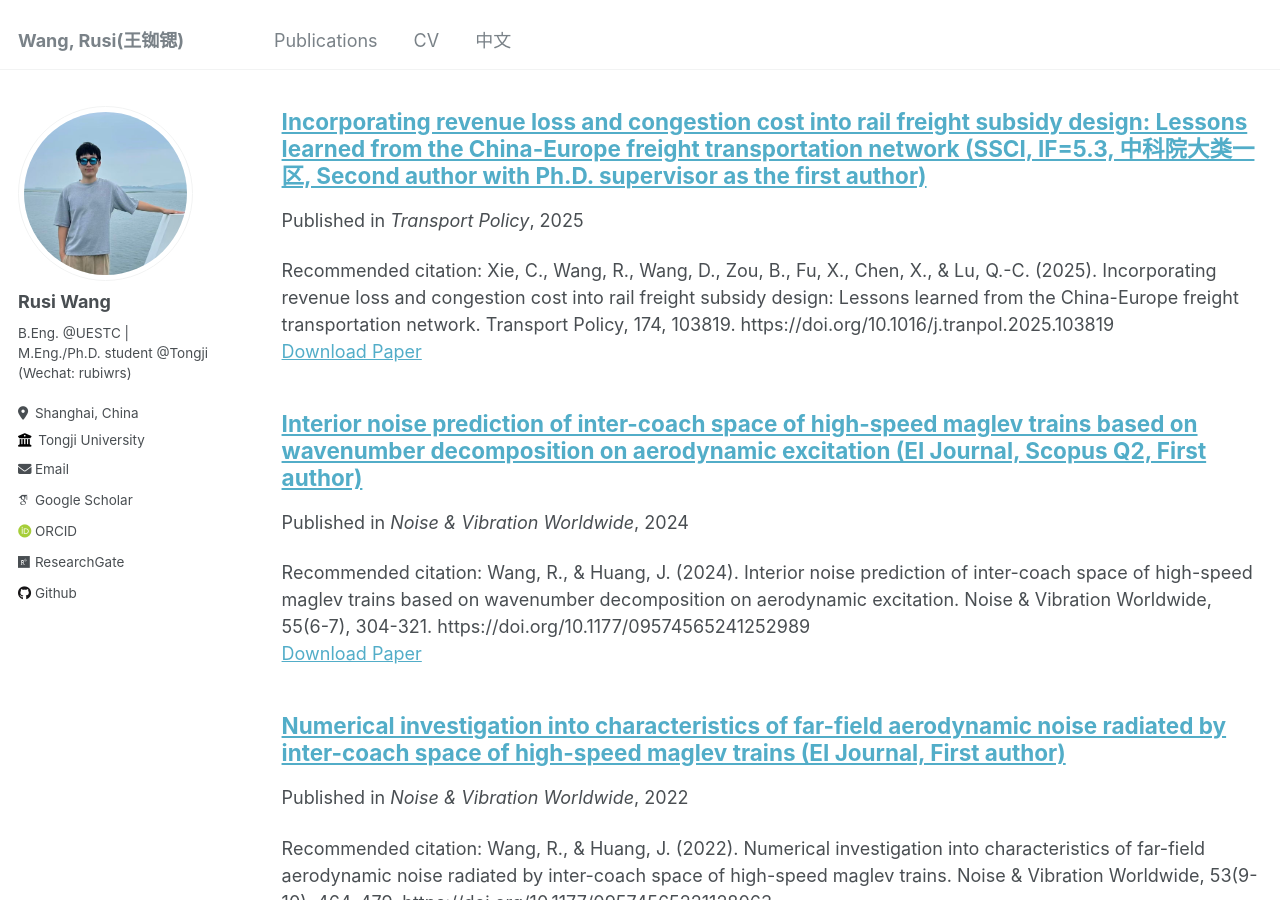
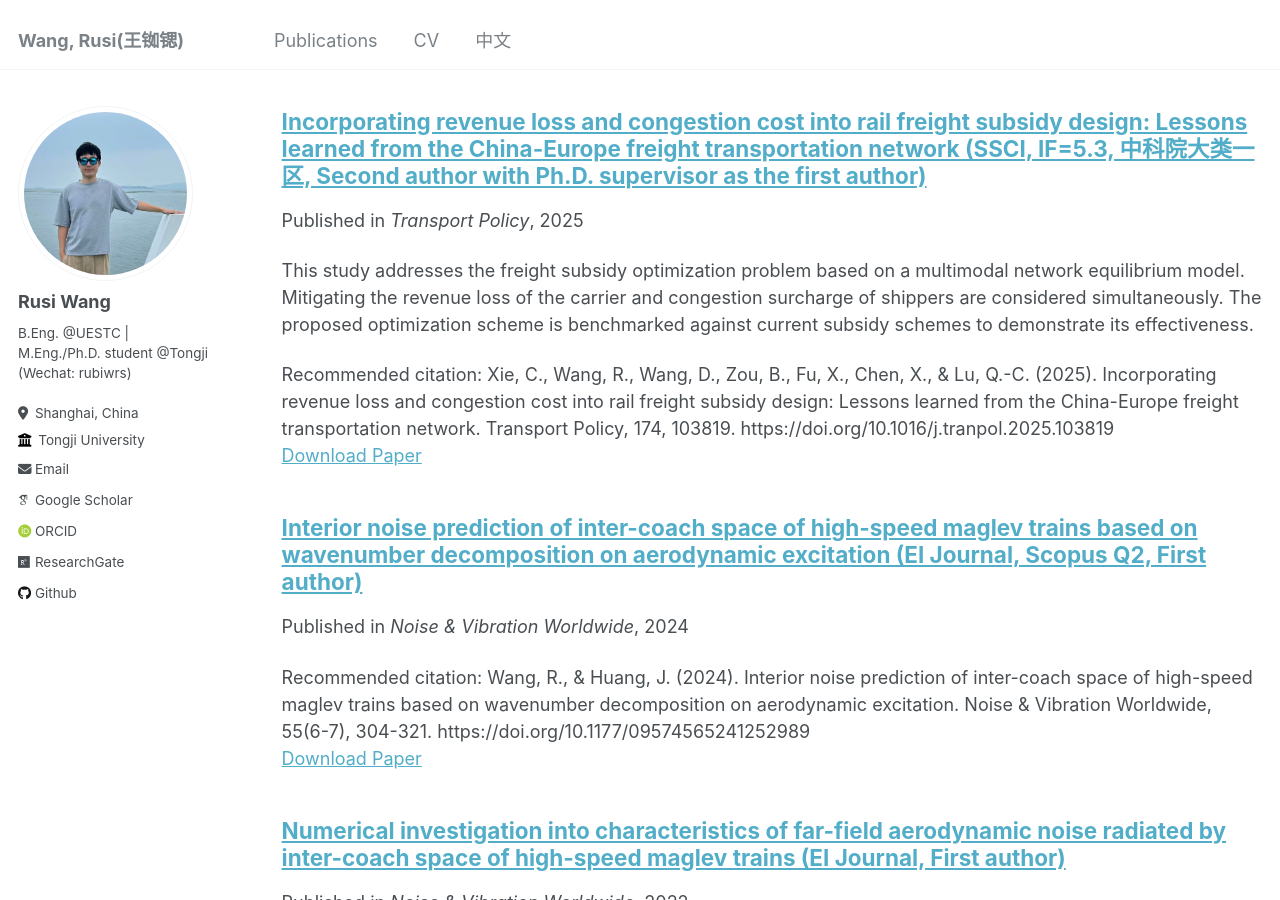
Before and after one commit to RusiWang99/RusiWang99.github.io, a Jekyll site: the page built from _pages/publications.md, in a window 1280 px wide and 900 px high, scrolled down 388 px. Built offline with Jekyll 4.4.1, drawn with Linux system fonts in a browser that asks for light colours; some web fonts are replaced.

Commit message:
Update 2025-09-23-Incorporating revenue loss and congestion cost into rail freight subsidy design Lessons learned from the China-Europe freight transportation network.md

```diff
--- a/_publications/2025-09-23-Incorporating revenue loss and congestion cost into rail freight subsidy design Lessons learned from the China-Europe freight transportation network.md
+++ b/_publications/2025-09-23-Incorporating revenue loss and congestion cost into rail freight subsidy design Lessons learned from the China-Europe freight transportation network.md
@@ -2,7 +2,7 @@
 title: "Incorporating revenue loss and congestion cost into rail freight subsidy design: Lessons learned from the China-Europe freight transportation network (SSCI, IF=5.3, 中科院大类一区, Second author with Ph.D. supervisor as the first author)"
 collection: publications
 permalink: /publication/2025-09-23-Incorporating revenue loss and congestion cost into rail freight subsidy design Lessons learned from the China-Europe freight transportation network
-excerpt: ''
+excerpt: 'This study addresses the freight subsidy optimization problem based on a multimodal network equilibrium model. Mitigating the revenue loss of the carrier and congestion surcharge of shippers are considered simultaneously. The proposed optimization scheme is benchmarked against current subsidy schemes to demonstrate its effectiveness.'
 date: 2025-09-23
 venue: 'Transport Policy'
 paperurl: 'https://www.sciencedirect.com/science/article/pii/S0967070X25003622?via%3Dihub'
```
